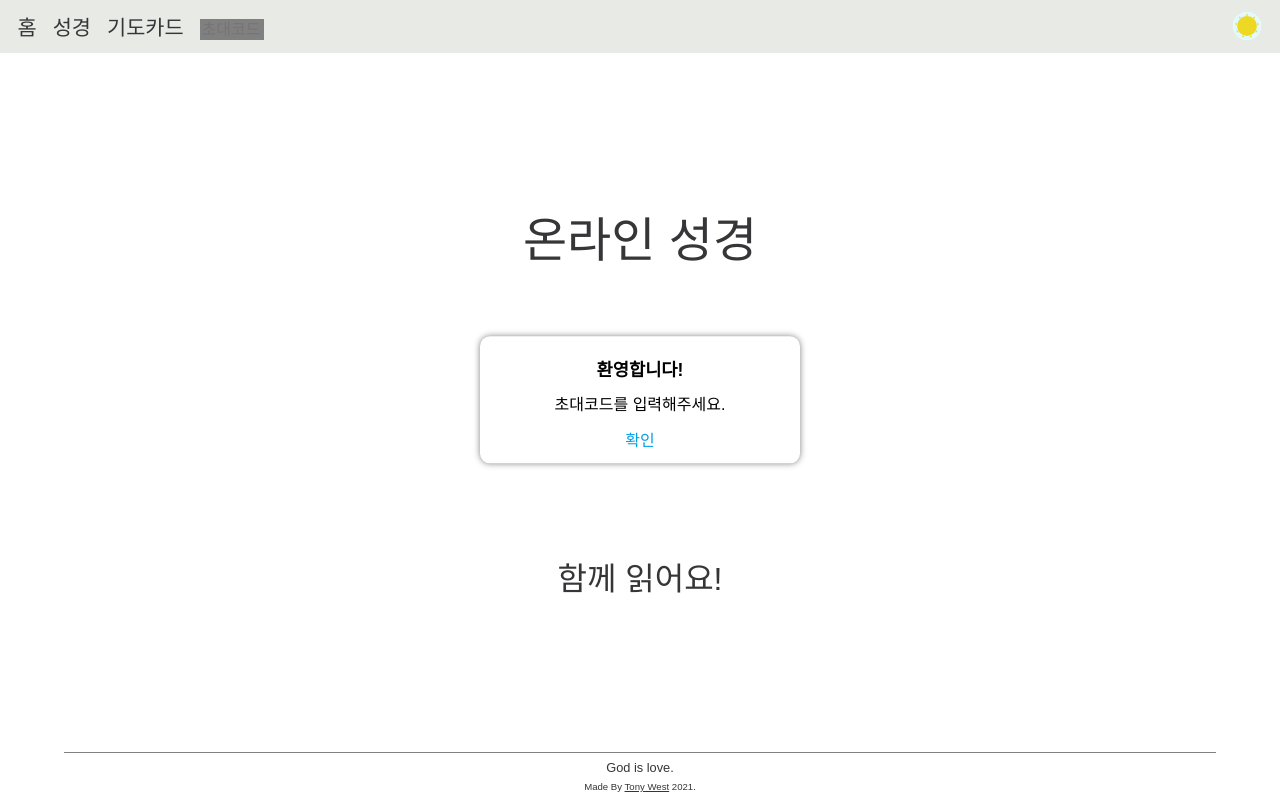
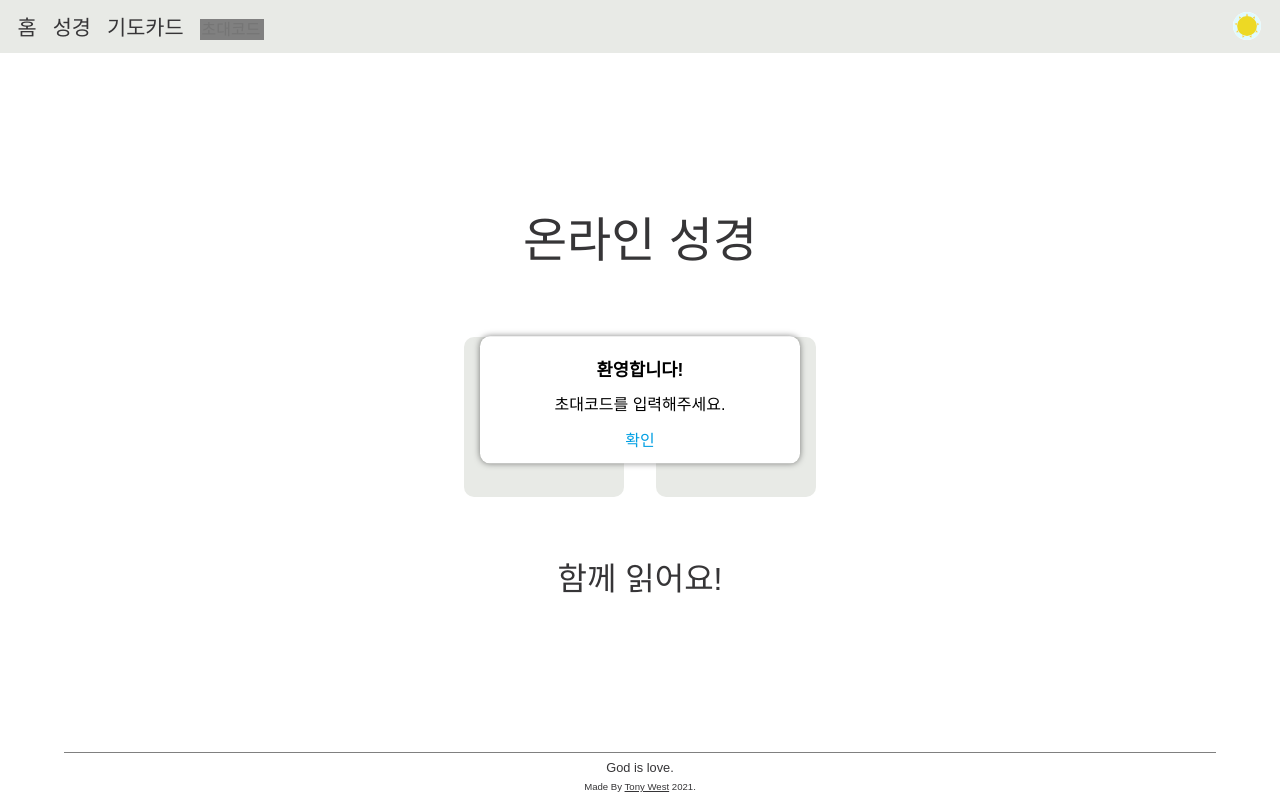
Before and after one commit to tonyw0527/bible-app, a Next.js app in the folder app/: page / in a window 1280 px wide. Built offline with nearby package versions, Linux system fonts and the light colour scheme.

Commit message:
Add icons

```diff
--- a/app/components/home/index.tsx
+++ b/app/components/home/index.tsx
@@ -40,6 +40,7 @@ const A = styled.a`
 
 const LinkBox = styled.div`
   display: flex;
+  flex-direction: column;
   justify-content: center;
   align-items: center;
 
@@ -51,14 +52,28 @@ const LinkBox = styled.div`
 
   font-size: 1.3rem;
 
-  background: rgba(255, 255, 255, 0.2);
-  backdrop-filter: blur(4.5px);
-  -webkit-backdrop-filter: blur(4.5px);
+  background: ${({ theme }) => theme.color.header};
   border-radius: 10px;
 
   @media (min-width: 768px) {
     margin: 1rem;
   }
+`;
+type Iprops = {
+  source: string;
+};
+const I = styled.i<Iprops>`
+  width: 3rem;
+  height: 3rem;
+  margin-top: 1rem;
+  background-position: center;
+  background-image: url(${(props) => props.source});
+  background-size: contain;
+  background-repeat: no-repeat;
+  color: transparent;
+`;
+const Span = styled.span`
+  display: none;
 `;
 
 const SignBox = styled.div``;
@@ -74,13 +89,23 @@ export default function Home() {
       <DescBox>
         <Link href="/bible">
           <A>
-            <LinkBox>성경 읽기</LinkBox>
+            <LinkBox>
+              성경 읽기
+              <I source="./open-bible.svg">
+                <Span>bible icon</Span>
+              </I>
+            </LinkBox>
           </A>
         </Link>
 
         <Link href="/pray-card">
           <A>
-            <LinkBox>기도 카드</LinkBox>
+            <LinkBox>
+              기도 카드
+              <I source="./pray-card.svg">
+                <Span>pray card icon</Span>
+              </I>
+            </LinkBox>
           </A>
         </Link>
       </DescBox>
```
Also changed, not shown: app/public/open-bible.svg (added), app/public/pray-card.svg (added).
